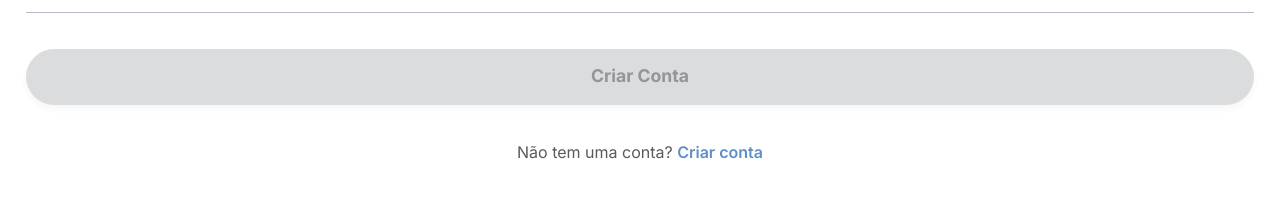
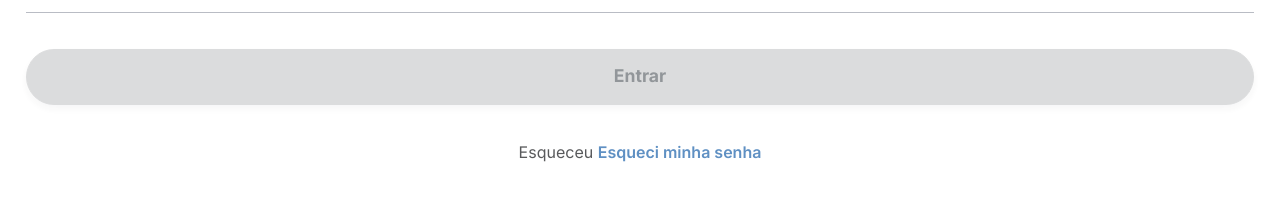
Before and after one commit to alexprogran/igreja-carvalho-de-justica, a Next.js app: page /entra in a window 1280 px wide. Shown: the part 201-402 px from the top of the page. Built offline with nearby package versions, Linux system fonts and the light colour scheme.

Commit message:
Ajuste me Aceit.jsx

```diff
--- a/components/page/Cadastro/Cadastro.jsx
+++ b/components/page/Cadastro/Cadastro.jsx
@@ -102,11 +102,11 @@ export default function Cadastro() {
             </button>
           )}
 
-          <p className={styles.accountText}>
+          {/* <p className={styles.accountText}>
             <Link href="/entra/" className={styles.accountLink}>
               Esqueceu a Senha?
             </Link>
-          </p>
+          </p>          */}
         </form>
         <LegalSection introText="Ao criar uma conta" />
 
--- a/components/page/Entra/Entra.jsx
+++ b/components/page/Entra/Entra.jsx
@@ -105,7 +105,7 @@ export default function Entra({ onSubmitLogin }) {
             <Button
               type="submit"
               className={styles.submitButton}
-              nome="Cria Conta"
+              nome="Entrar"
               backend="#000000"
               textColor="#ffffff"
               borderColor="#000000"
@@ -119,7 +119,7 @@ export default function Entra({ onSubmitLogin }) {
             <Button
               type="submit"
               className={styles.submitButton}
-              nome="Criar Conta"
+              nome="Entrar"
               backend="#d3d4d5"
               textColor="#777d81"
               borderColor="#d3d4d5"
@@ -132,9 +132,9 @@ export default function Entra({ onSubmitLogin }) {
           )}
 
           <p className={styles.accountText}>
-            Não tem uma conta?{" "}
+            Esqueceu{" "}
             <Link href="/login" className={styles.accountLink}>
-              Criar conta
+              Esqueci minha senha
             </Link>
           </p>
         </form>
--- a/components/sections/Aceit/Aceit.jsx
+++ b/components/sections/Aceit/Aceit.jsx
@@ -19,16 +19,19 @@ export default function Aceit({ onAccept, onReject, introText = "Ao continuar" }
             textColor="#ffffff"
             borderColor="#000000"
             width="100%"
+            fontSize="clamp(1.05rem, 4vw, 1.1rem)"
+
             onClick={onAccept}
           />
           <Button
             className={styles.button}
             type="button"
-            nome="Regitar e Voltar"
+            nome="Regeitar e Voltar"
             backend="transparent"
             textColor="#000000"
             borderColor="#c0c0c0"
             width="100%"
+            fontSize="clamp(1.05rem, 4vw, 1.1rem)"
             onClick={onReject}
           />
         </div>
```
